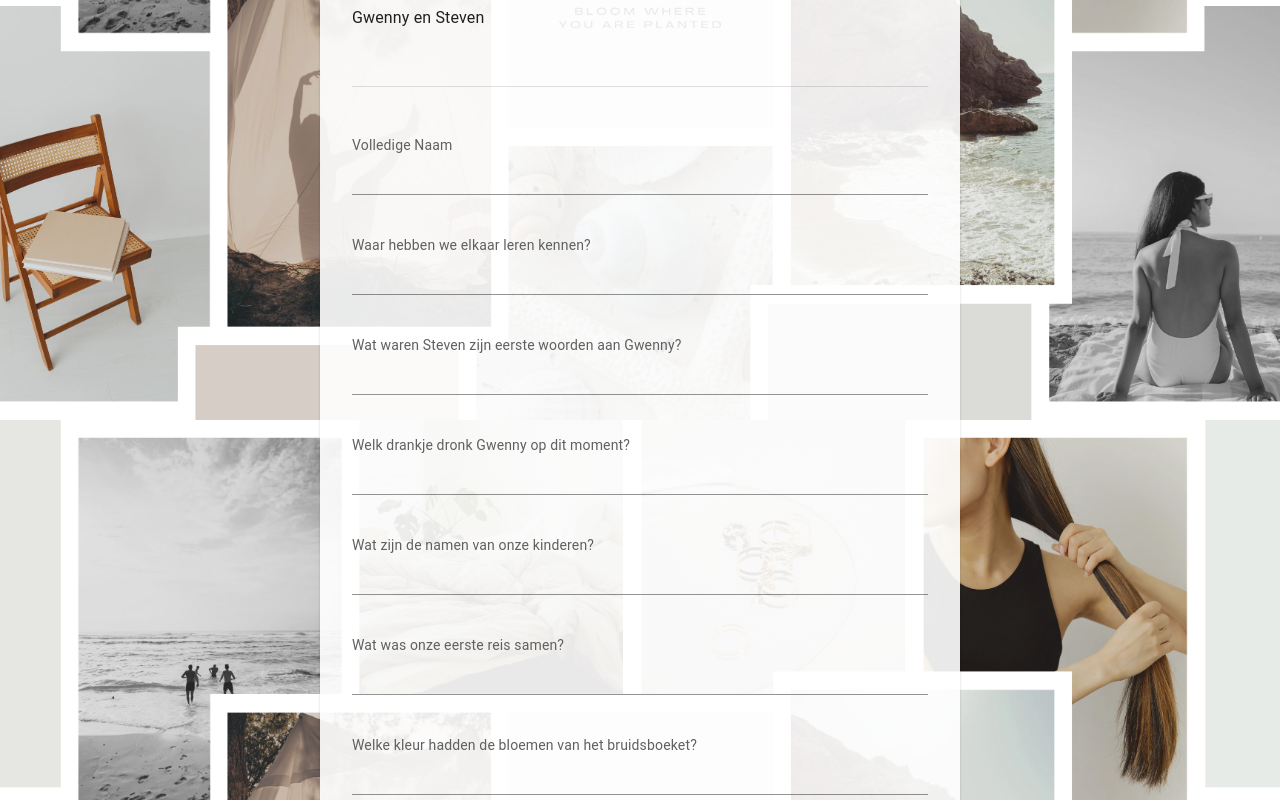
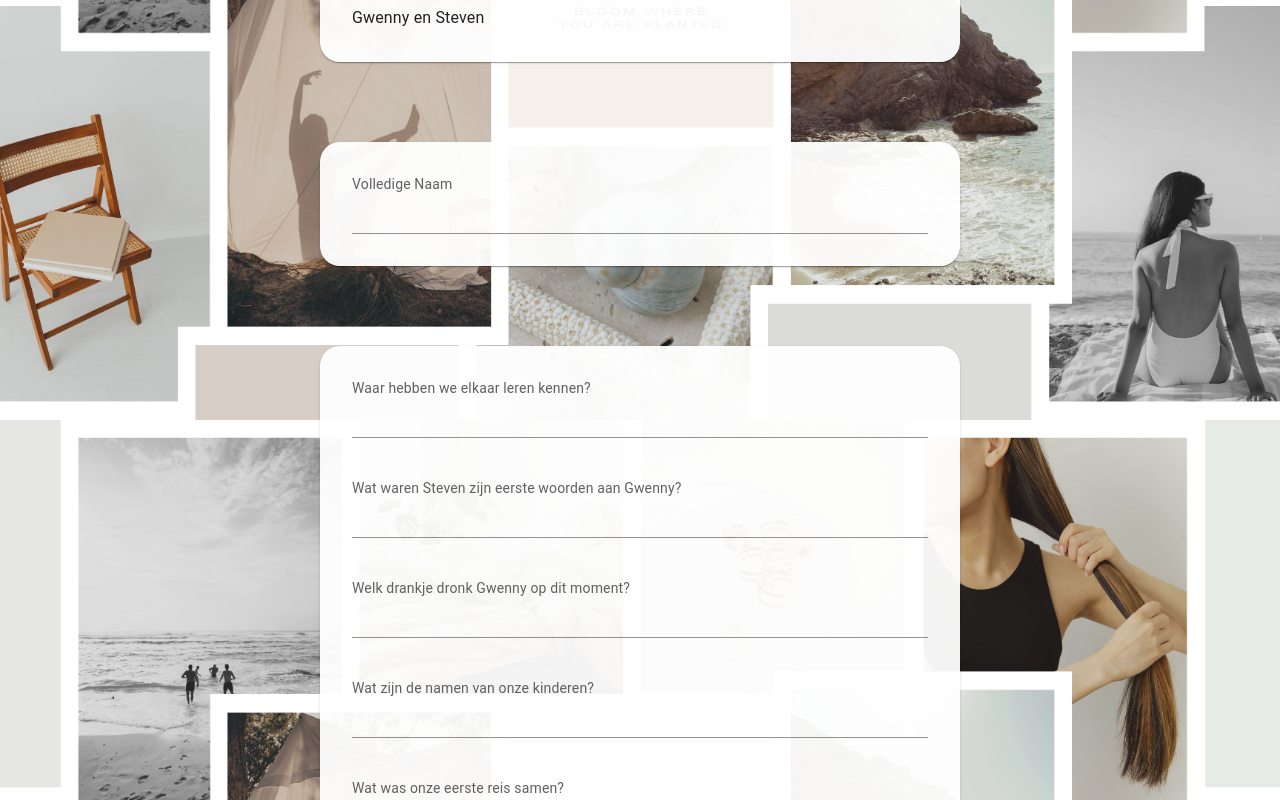
Before and after one commit to SiteAppCreators/feest-xjaar-getrouwd, a Next.js app: page / in a window 1280 px wide. Shown: the part 380-1180 px from the top of the page. Built offline with nearby package versions, Linux system fonts and the light colour scheme.

Commit message:
Add questions and better ux

```diff
--- a/app/components/Form.js
+++ b/app/components/Form.js
@@ -1,11 +1,12 @@
 'use client';
 
-import { alpha, Button, Divider, FormControl, Grid, Input, Paper, TextField, Typography } from "@mui/material"
+import { alpha, Box, Button, Divider, FormControl, Grid, Input, Paper, TextField, Typography } from "@mui/material"
 import Questions from "./Questions";
 
 export default function Form() {
     return (
-        <Paper sx={{ width: { xs: '85vw', md: '50vw' }, padding: 4, my: 10, borderRadius: 5, overflowY: 'auto', backgroundColor: alpha('#FFFFFF', 0.9) }}>
+        <Grid container direction="column" alignItems="center">
+            <Paper sx={{ width: { xs: '85vw', md: '50vw' }, padding: 4, mt: 10, borderRadius: 5, overflowY: 'auto', backgroundColor:  alpha('#FFFFFF', 0.95) }}>
                 <Grid container direction="column" spacing={2}>
                     <Grid container direction="column" spacing={2}>
                         <Typography variant="h4">
@@ -19,10 +20,10 @@ export default function Form() {
                             Tot Dan!<br />Gwenny en Steven
                         </Typography>
                     </Grid>
-                <Divider sx={{ mt: 5, mb: 4 }} />
                     {/* Here would be the Questions component */}
+                </Grid>
+            </Paper>
             <Questions />
         </Grid>
-        </Paper>
     );
 }
--- a/app/components/Questions.js
+++ b/app/components/Questions.js
@@ -1,7 +1,7 @@
 'use client';
 
-import { Button, FormControl, Grid, Input, InputLabel, MenuItem, Select, TextField, Typography } from "@mui/material"
-import { useEffect, useState } from "react";
+import { alpha, Button, Divider, FormControl, Grid, Input, InputLabel, MenuItem, Paper, Select, TextField, Typography } from "@mui/material"
+import React, { useEffect, useState } from "react";
 
 const vragen = [
     {
@@ -38,7 +38,7 @@ const vragen = [
         label: "Welke kleur hadden de bloemen van het bruidsboeket?",
         type: "text",
         name: "flowerColor",
-        answer: ["oranje", "geel"]
+        answer: ["oranje"]
     },
     {
         label: "Waar ging het trouwfeest door?",
@@ -50,7 +50,7 @@ const vragen = [
         label: "Waar gingen wij op huwelijksreis?",
         type: "text",
         name: "honeymoonLocation",
-        answer: [""]
+        answer: ["mallorca"]
     },
     {
         label: "Wat is Gwenny haar geboortedatum? (schrijf dit zoals: DD-MM-JJJJ)",
@@ -86,7 +86,7 @@ const vragen = [
         label: "Van wat heeft Steven nooit genoeg? (Waar Gwenny op zegt: 'Je hebt er al genoeg van!') (3 mogelijkheden)",
         type: "text",
         name: "stevenEnough",
-        answer: ["verlof", "congé", "vakantie", "conge", "parfum", "jassen"]
+        answer: ["verlof", "congé", "vakantie", "conge", "parfum", "jassen", "vestjes", "vesten"]
     },
     {
         label: "Hoe oud worden de kinderen in 2026?",
@@ -207,9 +207,20 @@ export default function Questions() {
         return score
     }
 
+    function chunkArray(array, chunkSize) {
+        const chunks = []
+        for (let i = 0; i < array.length; i += chunkSize) {
+            chunks.push(array.slice(i, i + chunkSize))
+        }
+        return chunks
+    }
+
+    const questionGroups = chunkArray(vragen, 5);
+
     return (
-        <Grid container direction="column" spacing={5}>
-            <FormControl variant="standard">
+        <Grid container direction="column" spacing={10} alignItems={"center"}>
+            <Paper sx={{ width: { xs: '85vw', md: '50vw' }, padding: 4, mt: 10, borderRadius: 5, overflowY: 'auto', backgroundColor:  alpha('#FFFFFF', 0.95) }}>
+                <FormControl variant="standard" fullWidth>
                     <Typography variant="body2" sx={{ mb: 1 }} color="#606060">
                         Volledige Naam
                     </Typography>
@@ -219,7 +230,21 @@ export default function Questions() {
                         onChange={(e) => setFullName(e.target.value)}
                     />
                 </FormControl>
-            {vragen.map((vraag, index) => {
+            </Paper>
+            {questionGroups.map((group, groupIndex) => {
+                return (
+                    <Paper
+                        key={groupIndex}
+                        sx={{
+                            width: { xs: '85vw', md: '50vw' },
+                            p: 4,
+                            mb: 20,
+                            borderRadius: 5,
+                            backgroundColor: alpha('#FFFFFF', 0.95),
+                        }}
+                    >
+                        <Grid container direction={'column'} spacing={5}>
+                            {group.map((vraag, index) => {
                                 return (
                                     (vraag.options) ? (
                                         <FormControl fullWidth key={index} sx={{ my: 2 }}>
@@ -234,14 +259,17 @@ export default function Questions() {
                                         </FormControl>
                                     )
                                         :
-                        <FormControl variant="standard" key={index}>
+                                        <FormControl fullWidth variant="standard" key={index}>
                                             <Typography variant="body2" sx={{ mb: 1 }} color="#606060">
                                                 {vraag.label}
                                             </Typography>
                                             <Input id="component-simple" name={vraag.name} value={data[vraag.name] || ""} onChange={(e) => handleChange(e)} />
                                         </FormControl>
-                );
+                                )
                             })}
+                        </Grid>
+                        {groupIndex === questionGroups.length - 1 && (
+                            <Grid container direction={'column'}>
                                 <Grid display={showScore === true ? 'block' : 'none'}>
                                     <Typography variant="h6" sx={{ textAlign: 'center', mt: 3 }}>
                                         Jouw score is: <br />{totalScore} / {vragen.length}
@@ -260,11 +288,16 @@ export default function Questions() {
                                         }
                                     </Typography>
                                 </Grid>
-            <Grid container justifyContent="center">
+                                <Grid container justifyContent="center" mt={5}>
                                     <Button variant="contained" onClick={() => handleSubmit()} loading={loading} color="primary" sx={{ textTransform: 'capitalize', borderRadius: 5, backgroundColor: '#e6ebe7', color: '#000000' }} disabled={subDisabled}>
                                         Bekijk mijn resultaat
                                     </Button>
                                 </Grid>
                             </Grid>
+                        )}
+                    </Paper>
+                )
+            })}
+        </Grid>
     );
 }
--- a/app/page.jsx
+++ b/app/page.jsx
@@ -5,13 +5,19 @@ import Form from "./components/Form";
 
 export default function Home() {
   return (
-    <div>
+    <div style={{backgroundImage: 'url(/collage.png)'}}>
       <Grid container justifyContent="center" alignItems="start" sx={{
         backgroundImage: 'url(/collage.png)',
-        backgroundSize: 'cover',
         backgroundPosition: 'center',
-        backgroundAttachment: 'fixed',
-        overflow: 'hidden'
+        backgroundAttachment: {
+          xs: 'scroll', // mobile
+          md: 'fixed', // desktop
+        },
+        backgroundSize: {
+          xs: '100%', // mobile – zoom in slightly
+          md: 'cover', // desktop
+        },
+        overflow: 'hidden',
       }}>
         <Form />
       </Grid>
```
Lines whose indentation alone changed are shown as unchanged.
